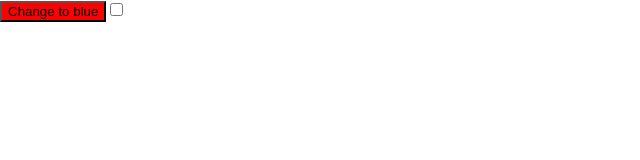
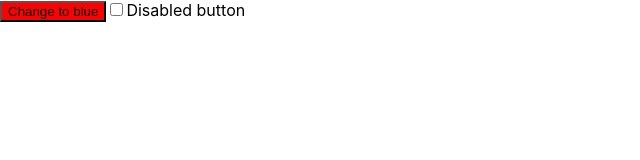
Before and after one commit to lhanhfire1999/react-jest-tutorial, a React (Create React App) app: page / in a window 1280 px wide. Shown: the top 160 px of the page, without its empty margins (0-640 px from the left). Built offline with nearby package versions, Linux system fonts and the light colour scheme.

Commit message:
Add label for checkbox

```diff
--- a/src/App.jsx
+++ b/src/App.jsx
@@ -23,10 +23,13 @@ function App() {
         Change to {newButtonColor}
       </button>
       <input
+        id="disabled-button-checkbox"
         type="checkbox"
         value={isCheckbox}
         onChange={handleChangeCheckbox}
       />
+
+      <label htmlFor="disabled-button-checkbox">Disabled button</label>
     </div>
   )
 }
```
Also changed, not shown: 1 other file (tests, documents, lock files or other folders).
